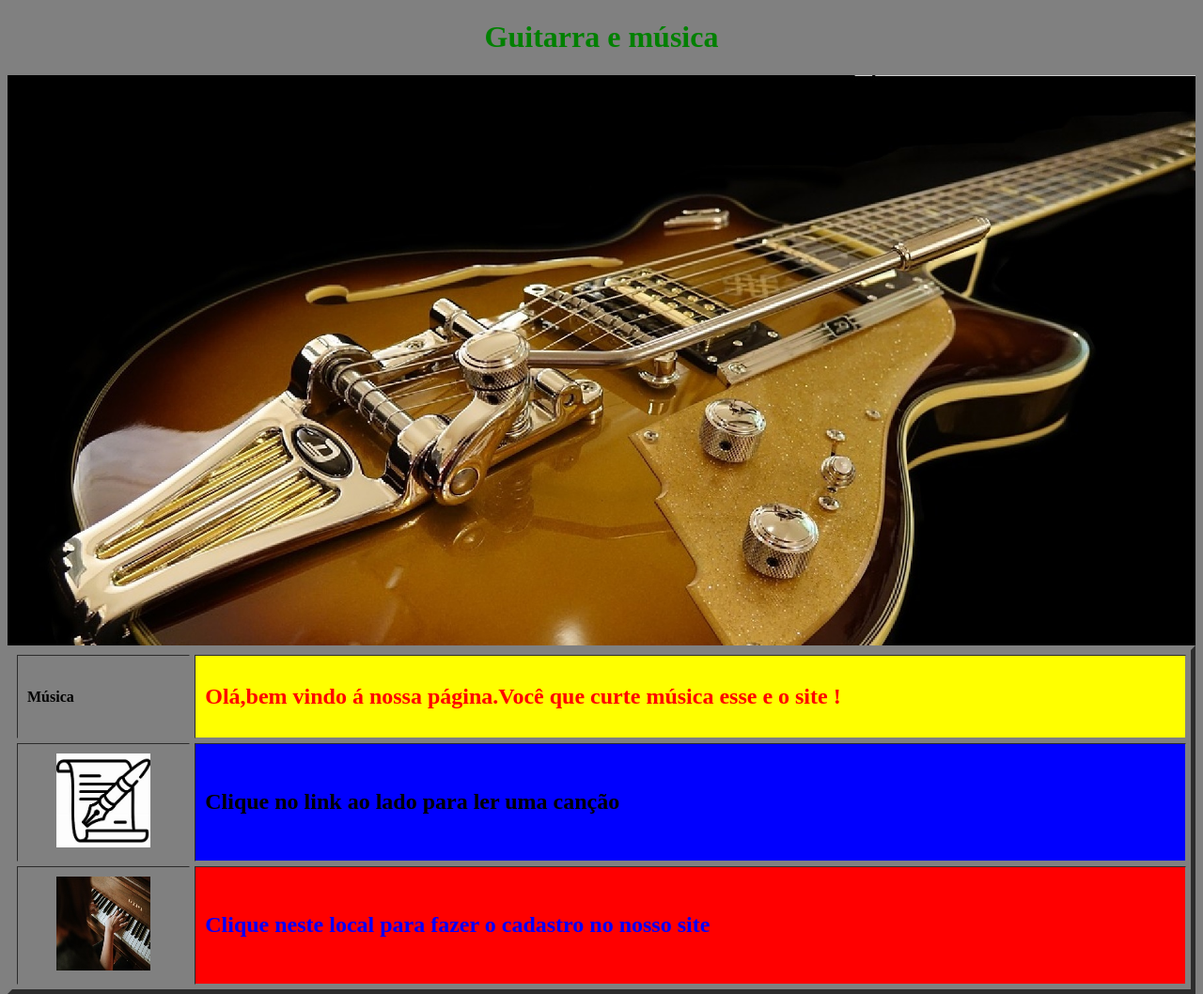
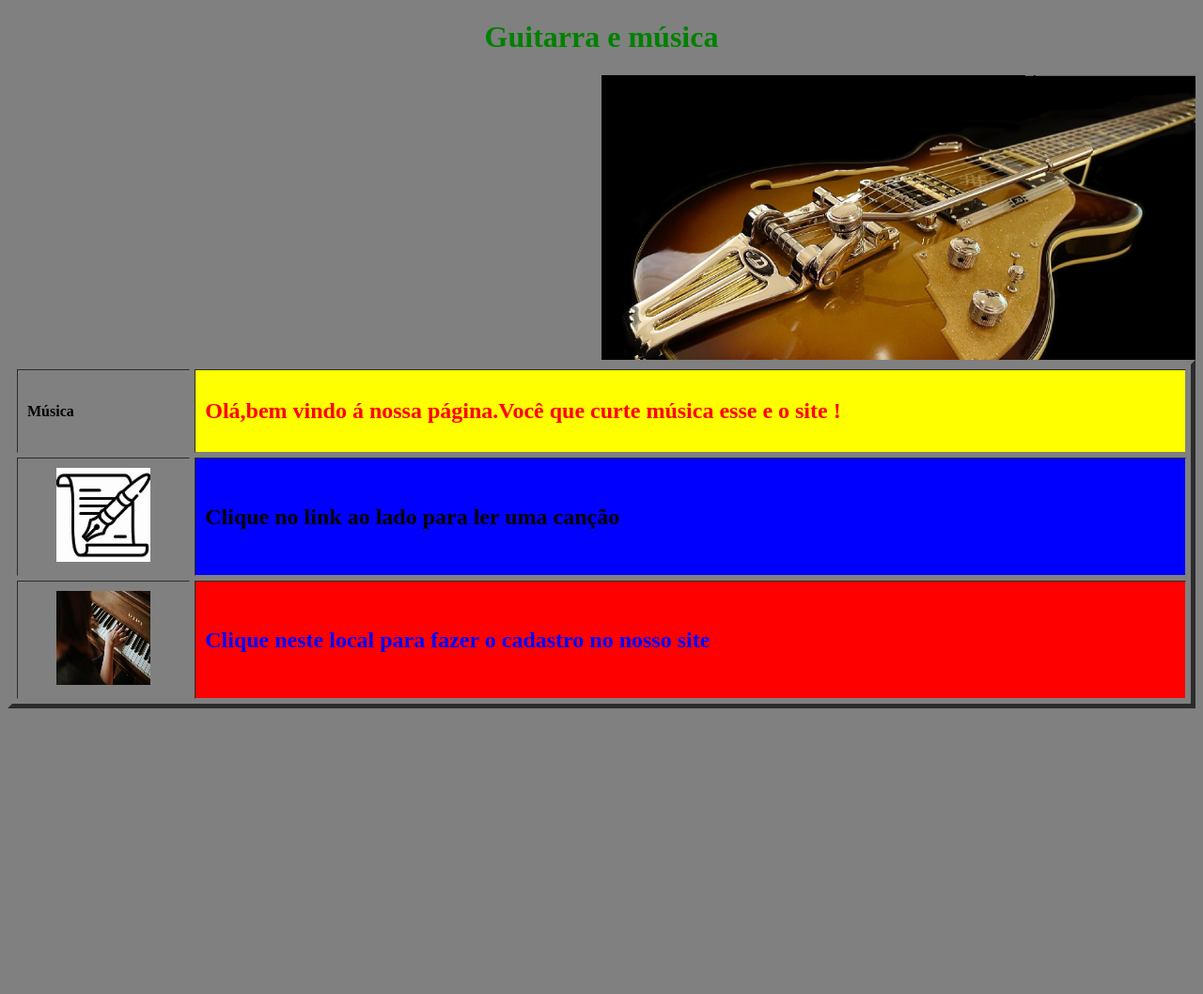
Before and after one commit to Marilia-eng/Marilia-eng.github.io, a plain HTML site: page index.html in a window 1280 px wide. Shown: the whole page at 94% size. After the commit the page ends 800 px from the top, so only its background shows below. Drawn offline with Linux system fonts and the light colour scheme.

Commit message:
Update index.html

```diff
--- a/index.html
+++ b/index.html
@@ -21,7 +21,7 @@
     <body bgcolor="gray" alink="red">
       <table align= center>
       <tr>
-      <center> <img align=right  src="guitar.JPG"  alt="Guitarra"  border=0 width=100% height=100%> </center>
+      <center> <img align=right  src="guitar.JPG"  alt="Guitarra"  border=0 width=50% height=50%> </center>
        </tr>
        </table align= center>
        <br>
```
